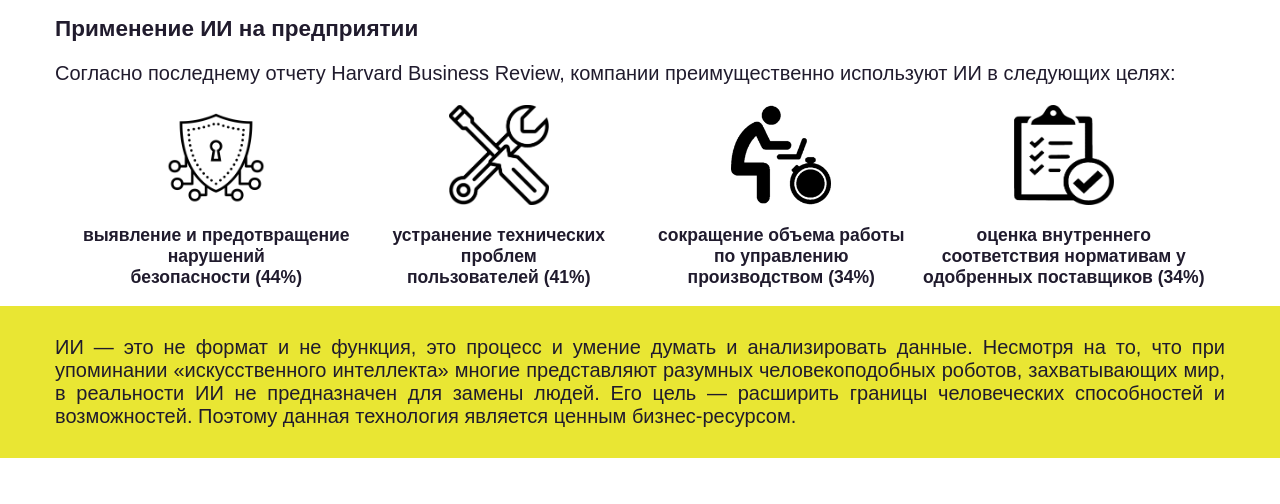
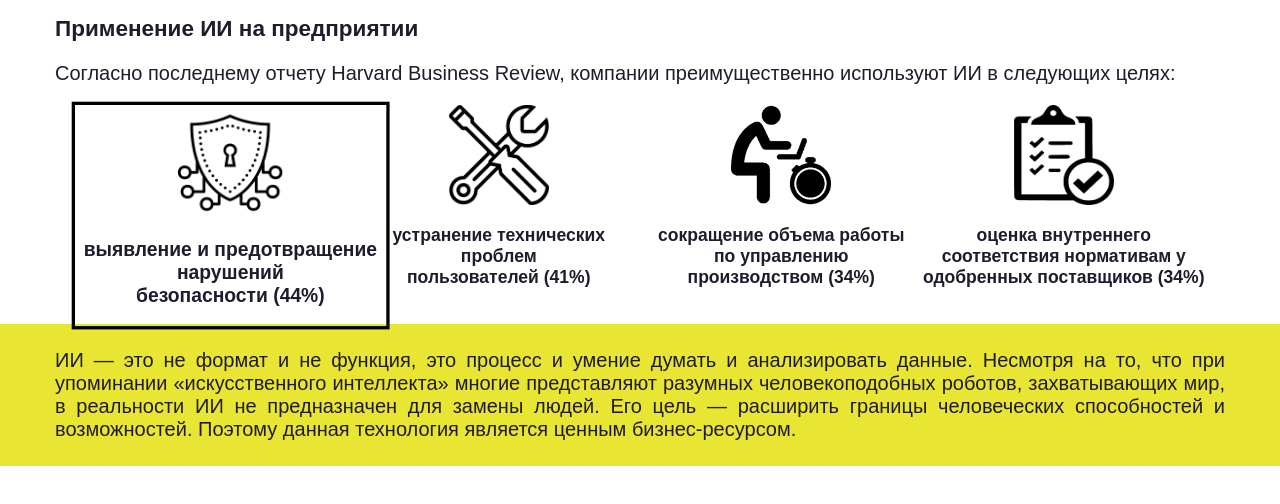
Before and after one commit to InnaM8/site_AI, a plain HTML site: page index.html in a window 1280 px wide. In both pictures the pointer is over the element 216 px from the left and 449 px from the top of the page. Shown: the part 244-748 px from the top of the page. Drawn offline with Linux system fonts and the light colour scheme.

Commit message:
something new

```diff
--- a/css/style.css
+++ b/css/style.css
@@ -77,8 +77,16 @@ a:hover {
 .application {
   width: 25%;
 }
+.application:hover {
+  outline-width: 0.1;
+  outline-color: black;
+  outline-style: solid;
+  transform: scale(1.1);
+  transform-origin: 0 0;
+}
 #description {
   background-color: rgb(233, 230, 51);
-  padding: 10px;
+  padding: 5px;
   text-align: justify;
+  margin-top: 18px;
 }
```
